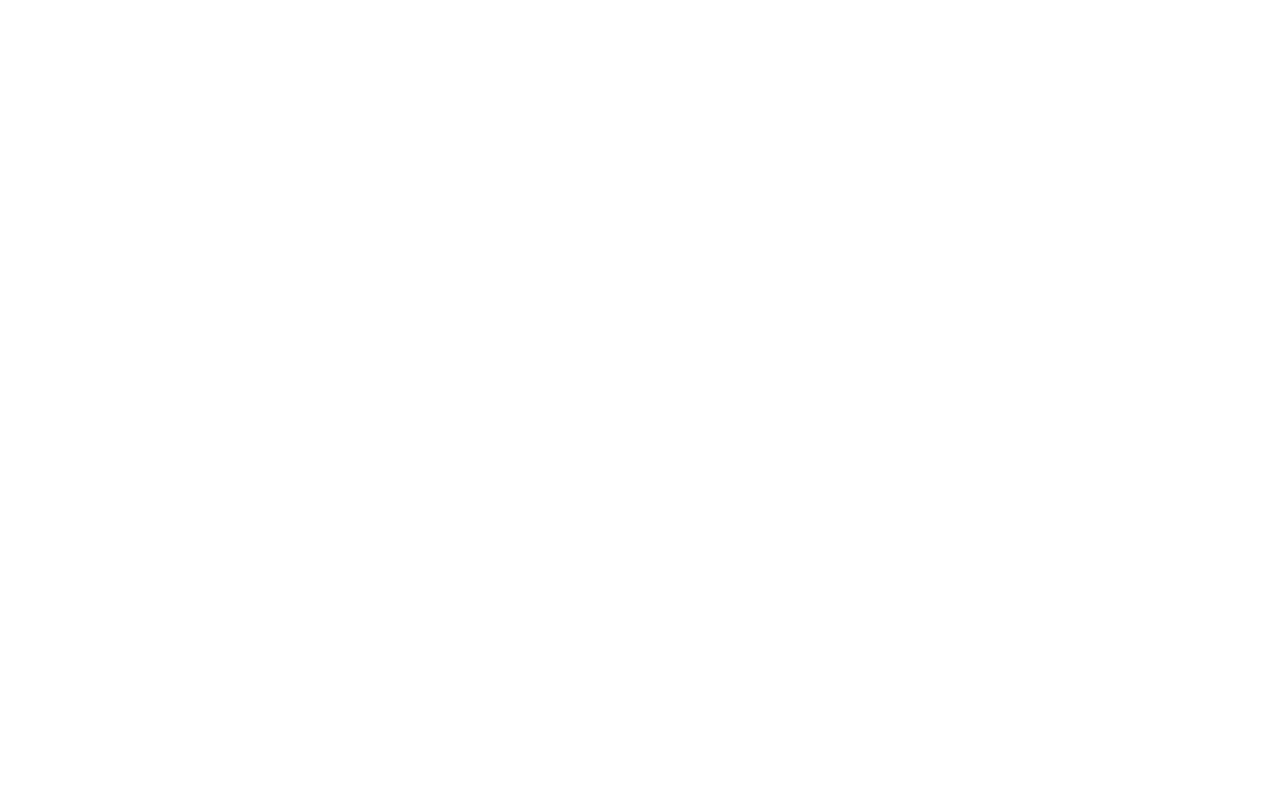
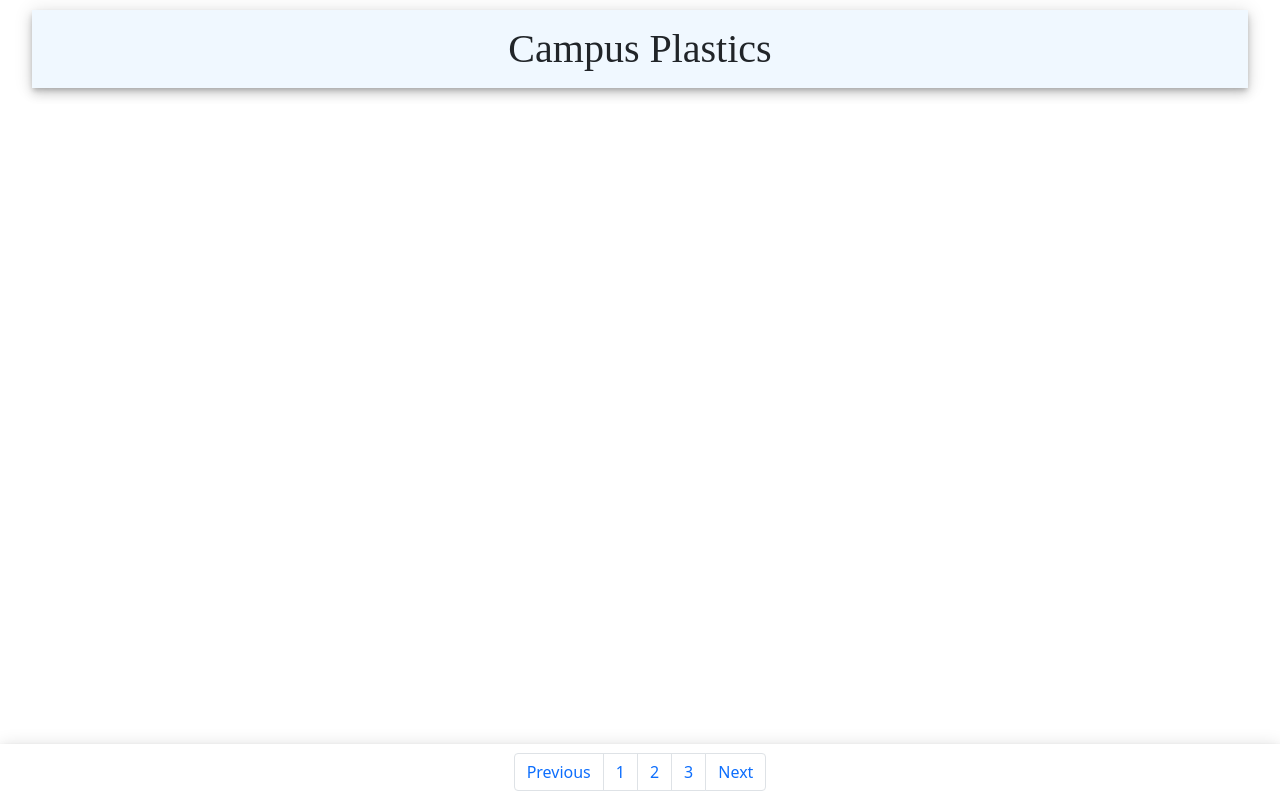
Before and after one commit to ElionPisha/CampusPlastic, a Django app: page / in a window 1280 px wide. Before the commit the page is empty. Run offline with Django 3.2, Linux system fonts and the light colour scheme.

Commit message:
All File

```diff
--- a/Plastic_app/urls.py
+++ b/Plastic_app/urls.py
@@ -6,7 +6,5 @@
 urlpatterns = [
     path('', views.index, name='index'),
     path('materials/<int:page>/', views.material_list),
-    # Example: when we hit 'materials/2' we call the function material_list that is inside
-    # views.py file, and pass the page as a parameter to the function
     path('material/<path:material_id>/', views.get_material_data)
 ]
--- a/Plastic_app/views.py
+++ b/Plastic_app/views.py
@@ -1,6 +1,5 @@
 from django.shortcuts import render
 from WebScrapingUtils.web_scrapper_util import get_page, get_data_from_url
-# Create your views here.
 
 
 def index(request):
@@ -8,10 +7,7 @@
 
 
 def material_list(request, page):
-    # here we call the get_page function that we have imported and pass the page to make a
-    # request to the website and get the list of data for that page
     list_of_links = get_page(page)
-    # we return the data to the index.html page were we display the data
     return render(request, "index.html", context={"links": list_of_links})
 
 
--- a/static/css/style.css
+++ b/static/css/style.css
@@ -1,5 +1,21 @@
+h1 {
+
+    width: 95%;
+    text-align: center;
+    font-family: serif;
+    margin: auto;
+    margin-top: 10px;
+    padding: 15px;
+    background: aliceblue;
+    box-shadow: 0 3px 5px -1px rgb(0 0 0 / 20%), 0 6px 10px 0 rgb(0 0 0 / 14%), 0 1px 18px 0 rgb(0 0 0 / 12%);
+}
+
+
 ul {
     padding:0;
+}
+body{
+margin:0;
 }
 
 .element-link {
@@ -23,6 +39,7 @@
     align-items: center;
     background: white;
     display: none;
+    top: 0;
 }
 
 .loading::after {
@@ -41,3 +58,27 @@
         transform: rotate(1turn);
     }
 }
+
+.cnt {
+    overflow-y: auto;
+}
+
+.pagination {
+    justify-content: center;
+        margin-bottom: 9px;
+    margin-top: 9px;
+}
+
+nav {
+    position: absolute;
+    bottom: 0;
+    width: 100%;
+    background: white;
+    box-shadow: 0 3px 5px -1px rgb(0 0 0 / 20%), 0 6px 10px 0 rgb(0 0 0 / 14%), 0 1px 18px 0 rgb(0 0 0 / 12%);
+}
+
+.btnbt {
+    position: sticky;
+    left: 81%;
+    bottom: 10px;
+}
--- a/templates/index.html
+++ b/templates/index.html
@@ -3,12 +3,16 @@
 <html lang="en">
 <head>
     <meta charset="UTF-8">
-    <title>Title1</title>
+    <title>Campus Plastics</title>
+    <link href="https://cdn.jsdelivr.net/npm/bootstrap@5.0.2/dist/css/bootstrap.min.css" rel="stylesheet" integrity="sha384-EVSTQN3/azprG1Anm3QDgpJLIm9Nao0Yz1ztcQTwFspd3yD65VohhpuuCOmLASjC" crossorigin="anonymous">
+    <script src="https://cdn.jsdelivr.net/npm/bootstrap@5.0.2/dist/js/bootstrap.bundle.min.js" integrity="sha384-MrcW6ZMFYlzcLA8Nl+NtUVF0sA7MsXsP1UyJoMp4YLEuNSfAP+JcXn/tWtIaxVXM" crossorigin="anonymous"></script>
     <link rel="stylesheet" href="{% static 'css/style.css' %}">
 </head>
 <body>
- <div class="container">
+ <div class="cnt" id="container-id">
+     <h1>Campus Plastics</h1>
      <div class="loading" id="spinner"></div>
+     <div class="container">
         <ul>
             {% for link in links %}
                 <li class="element-link">
@@ -16,17 +20,72 @@
                 </li>
             {% endfor %}
         </ul>
+     </div>
+     <nav aria-label="Page navigation example">
+      <ul class="pagination">
+        <li class="page-item"><a class="page-link" href="#">Previous</a></li>
+        <li class="page-item"><a class="page-link" href="">1</a></li>
+        <li class="page-item"><a class="page-link" href="">2</a></li>
+        <li class="page-item"><a class="page-link" href="">3</a></li>
+        <li class="page-item"><a class="page-link" href="#">Next</a></li>
+      </ul>
+    </nav>
 </div>
+
 </body>
 
 <!--    Single Element CSS Spinners-->
 <script>
+    let page = window.location.href.split("materials/")[1]
+    if(page[page.length - 1] == "/") {
+        page = page.substring(0, page.length - 1);
+    }
+    paginationLinks = document.getElementsByClassName("page-link");
+    if(page == "0") {
+    paginationLinks[1].href = "../" + (parseInt(page))
+    paginationLinks[1].innerHTML = parseInt(page)
+
+    paginationLinks[2].href = "../" + (parseInt(page) + 1)
+    paginationLinks[2].innerHTML = parseInt(page) + 1
+
+    paginationLinks[3].href = "../" + (parseInt(page) + 2)
+    paginationLinks[3].innerHTML = parseInt(page) + 2
+
+    paginationLinks[4].href = "../" + (parseInt(page) + 1)
+    } else {
+    paginationLinks[0].href = "../" + (parseInt(page) - 1)
+    paginationLinks[1].href = "../" + (parseInt(page) - 1)
+    paginationLinks[1].innerHTML = parseInt(page) - 1
+
+    paginationLinks[2].href = "../" + (parseInt(page))
+    paginationLinks[2].innerHTML = parseInt(page)
+
+    paginationLinks[3].href = "../" + (parseInt(page) + 1)
+    paginationLinks[3].innerHTML = parseInt(page) + 1
+
+    paginationLinks[4].href = "../" + (parseInt(page) + 1)
+    }
+
     function loadSpinner() {
         const spinner = document.getElementById("spinner");
         if(spinner){
             spinner.style.display = "flex";
         }
     }
+
+    function setContainerHeight() {
+        const container = document.getElementById("container-id");
+        if(container) {
+            container.style.height = window.innerHeight + "px";
+
+        }
+    }
+
+    setTimeout(()=> {
+        setContainerHeight();
+    }, 400);
+
+
 </script>
 
 </html>
```
Also changed, not shown: WebScrapingUtils/web_scrapper_util.py (+1 -17 lines), templates/material_detail.html (+24 -7 lines), db.sqlite3, 1 other file.
